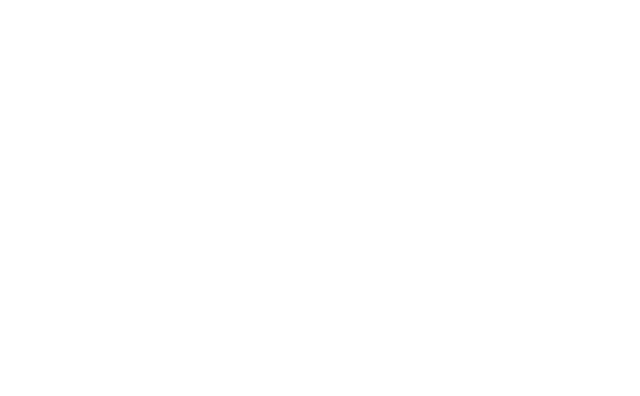
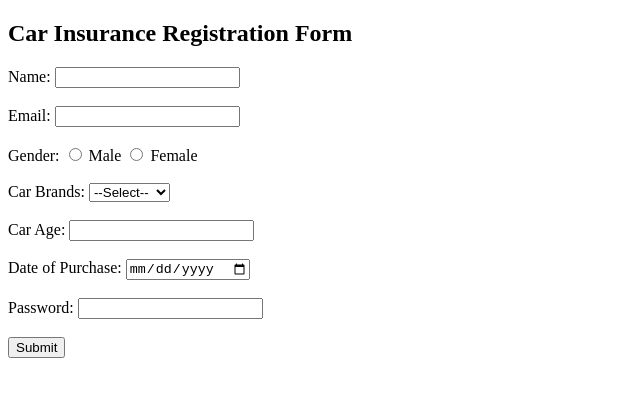
Before and after one commit to acciojob/car-insurance-form-AdityaChaudhari15, a website: page main.html in a window 1280 px wide. Shown: the whole page, without its empty margins (0-640 px from the left). Drawn offline with Linux system fonts and the light colour scheme.

Commit message:
created a submission

```diff
--- a/main.html
+++ b/main.html
@@ -10,7 +10,57 @@
 	<!-- the entire body must be written by student -->
     <script type="text/javascript" src="./script.js">
 </script>
+ <h2>Car Insurance Registration Form</h2>
 
+    <form method="post">
+
+        <!-- Name -->
+        <label for="name">Name:</label>
+        <input type="text" id="name" name="name" required>
+        <br><br>
+
+        <!-- Email -->
+        <label for="email">Email:</label>
+        <input type="email" id="email" name="email" required>
+        <br><br>
+
+        <!-- Gender -->
+        <label>Gender:</label>
+        <input type="radio" id="male" name="gender" value="male" required>
+        <label for="male">Male</label>
+        <input type="radio" id="female" name="gender" value="female" required>
+        <label for="female">Female</label>
+        <br><br>
+
+        <!-- Car Brands -->
+        <label for="cars">Car Brands:</label>
+        <select id="cars" name="cars">
+            <option value="">--Select--</option>
+            <option value="BMW">BMW</option>
+            <option value="Audi">Audi</option>
+            <option value="Mercedez">Mercedez</option>
+        </select>
+        <br><br>
+
+        <!-- Car Age -->
+        <label for="carage">Car Age:</label>
+        <input type="number" id="carage" name="carage" required>
+        <br><br>
+
+        <!-- Date of Purchase -->
+        <label for="dop">Date of Purchase:</label>
+        <input type="date" id="dop" name="dop" required>
+        <br><br>
+
+        <!-- Password -->
+        <label for="password">Password:</label>
+        <input type="password" id="password" name="password" required>
+        <br><br>
+
+        <!-- Submit Button -->
+        <button type="submit">Submit</button>
+
+    </form>
 </body>
 
 </html>
```
